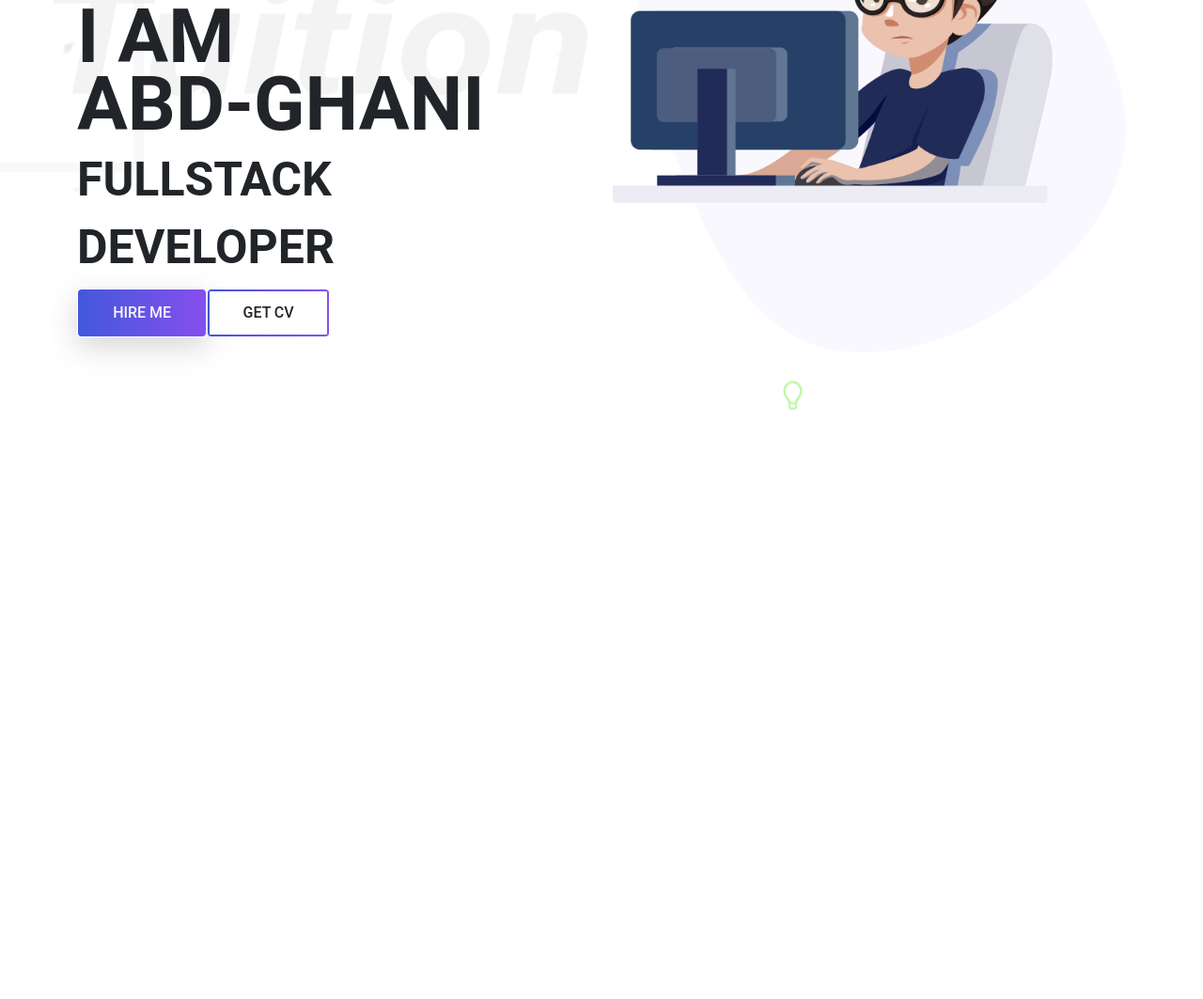
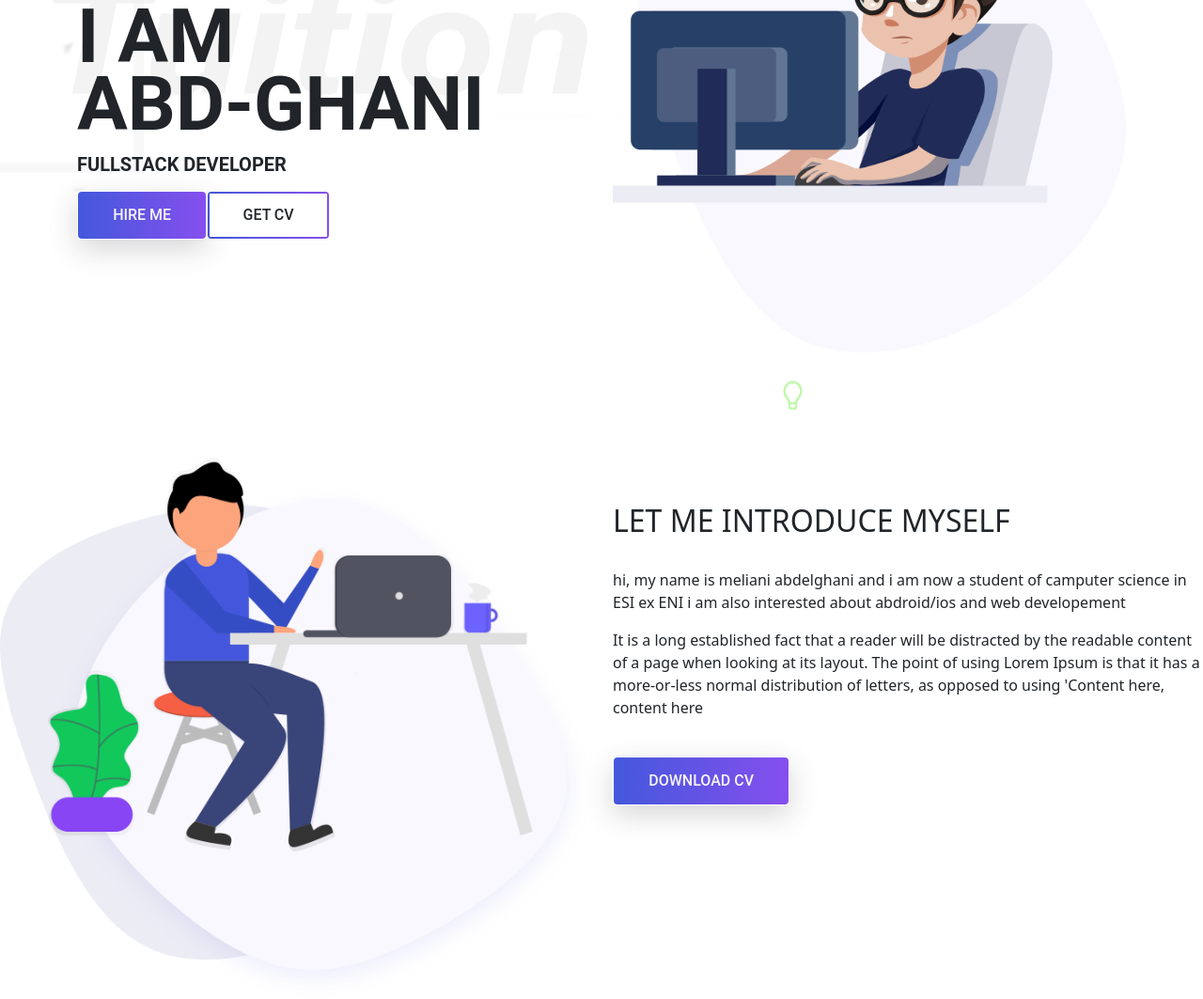
Before and after one commit to abdelghanimeliani/portfolio, a plain HTML site: page index.html in a window 1280 px wide. Shown: the part 356-1419 px from the top of the page at 94% size. Before the commit the page ends 843 px from the top, so only its background shows below. Drawn offline with Linux system fonts and the light colour scheme.

Commit message:
bout area HTML berk

```diff
--- a/css/style.css
+++ b/css/style.css
@@ -25,6 +25,10 @@
     -webkit-background-clip: text;
     -webkit-text-fill-color: transparent;
     background-clip: text;
+}
+
+#fullStack {
+    font: normal bold 20px/40px var(--roboto);
 }
 
 .header_area .main-menu .nav-item .nav-link {
--- a/index.html
+++ b/index.html
@@ -77,7 +77,7 @@
                         <h1 class="title-text text-uppercase">
                             I am <br> Abd-ghani
                         </h1>
-                        <h4 class="title-text text-uppercase">
+                        <h4 class="title-text text-uppercase" id="fullStack">
                             FullStack Developer
                         </h4>
                         <div class="site-buttons">
@@ -95,6 +95,41 @@
             </div>
         </section>
         <!-- ============== End Banner  area =================-->
+
+        <!-- ============== Start about  area =================-->
+
+        <section class="about-area">
+            <div class="countainer-flid">
+                <div class="row">
+                    <div class="col-lg-6 co-md-12">
+                        <div class="about-image">
+                            <img src="./img/about-us.png" alt="about me image" class="img-fluid">
+                        </div>
+                    </div>
+                    <div class="col-lg-6 co-md-12">
+                        <h2 class="text-uppercase pt-5">
+                            <span>Let me</span>
+                            <span>introduce</span>
+                            <span>myself</span>
+                        </h2>
+
+                        <div class="paragraph py-4 w75">
+                            <p class="para">
+                                hi, my name is meliani abdelghani and i am now a student of camputer science in ESI ex ENI i am also interested about abdroid/ios and web developement
+                            </p>
+                            <p class="para">
+                                It is a long established fact that a reader will be distracted by the readable content of a page when looking at its layout. The point of using Lorem Ipsum is that it has a more-or-less normal distribution of letters, as opposed to using 'Content here,
+                                content here
+                            </p>
+                        </div>
+                        <button type="button" class="btn button primary-button text-uppercase">Download cv</button>
+                    </div>
+                </div>
+            </div>
+        </section>
+        <!-- ============== End about  area =================-->
+
+
     </main>
 
     <!-- ============== End main area =================-->
```
